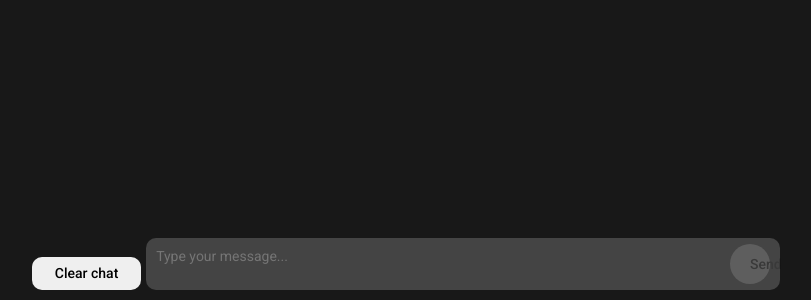
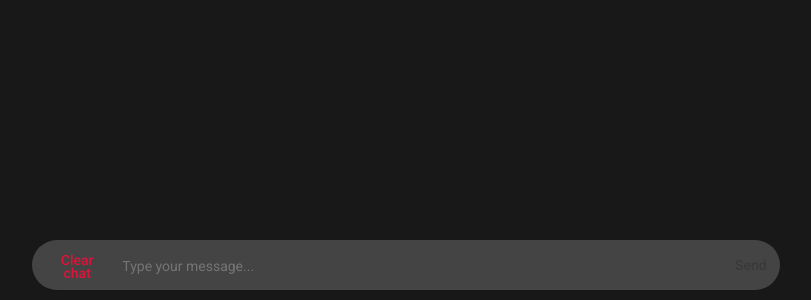
Before and after one commit to justberatt/realTimeChatApp, a plain HTML site: page index.html in a window 1280 px wide. Shown: the part 500-800 px from the top of the page, without its empty margins (234-1045 px from the left). Drawn offline with Linux system fonts and the light colour scheme; no server answers.

Commit message:
Done with input-container design

```diff
--- a/index.css
+++ b/index.css
@@ -27,54 +27,71 @@ body {
     bottom: 0;
 }
 
+.chat-input {
+    padding: 10px;
+    min-height: 40px;
+    width: 100%;
+    font-size: 16px;
+    outline: none; /* Remove default outline */
+    overflow-y: auto; /* Allow scrolling if content exceeds height */
+    max-height: 150px; /* Optional: Set max height to prevent infinite growth */
+    white-space: wrap; /* Allows text to wrap and preserve spaces */
+    background-color: rgb(68, 68, 68); /* Background color */
+}
+
+.input-container {
+    background-color: rgb(68, 68, 68);
+    border-radius: 25px;
+    margin-bottom: 10px;
+}
+
+.input-container__elements {
+    display: flex;
+    align-items: flex-end;
+}
+
 .message-input {
     background-color: rgb(68, 68, 68);
     color: snow;
-    border-radius: 10px;
     border: none;
-    padding: 10px;
+    /* padding: 5px; */
     font-size: 14px;
-    flex-grow: 80;
+    white-space: pre-wrap;
+    width: 100%;
+    outline: none;
     resize: none;
 }
 
-#input-container {
-    display: flex;
-    align-items: flex-end;
-    gap: 5px;
-    width: 100%;
-    margin: 0;
-    margin-bottom: 10px;
-    position: relative;
-}
 .send-button,
 .remove-btn {
     font-size: 14px;
     line-height: 13px;
     font-weight: 500;
     padding: 10px 20px;
-    border-radius: 10px;
     border: none;
     cursor: pointer;
-    flex-grow: 1;
+}
+
+.remove-btn {
+    color:crimson;
+    background-color: transparent;
 }
 
 .send-button {
-    position: absolute;
-    right: 10px;
-    align-self: center;
-    height: 40px;
-    width: 40px;
-    border-radius: 50%;
-    text-align: center;
+    height: 50px;
+    width: 50px;
+    border-top-right-radius: 50%;
+    border-bottom-right-radius: 50%;
+    margin-right: 15px;
 }
 
 .enabledBtn {
-    background-color: white;
-    color: black;
+    background: transparent;
+    color: rgb(167, 13, 233);
 }
 
 .disabledBtn {
+    background-color: transparent;
     opacity: 15%;
     cursor: default;
 }
--- a/index.html
+++ b/index.html
@@ -10,6 +10,8 @@
     <link rel="preconnect" href="https://fonts.googleapis.com">
     <link rel="preconnect" href="https://fonts.gstatic.com" crossorigin>
     <link href="https://fonts.googleapis.com/css2?family=Roboto:ital,wght@0,300;0,400;0,500;0,700;1,300;1,400;1,500;1,700&display=swap" rel="stylesheet">
+    <!-- Font Awesome CDN -->
+    <link rel="stylesheet" href="https://cdnjs.cloudflare.com/ajax/libs/font-awesome/6.6.0/css/all.min.css" integrity="sha512-Kc323vGBEqzTmouAECnVceyQqyqdsSiqLQISBL29aUW4U/M7pSPA/gEUZQqv1cwx4OnYxTxve5UMg5GT6L4JJg==" crossorigin="anonymous" referrerpolicy="no-referrer" />
     <title>Real-Time Chat App</title>
 </head>
 <body>
@@ -18,14 +20,16 @@
             <div id="messages-container">
                 <ul id="messages"></ul>
             </div>
-            <div id="input-container">
-                <button class="remove-btn" id="remove-btn">Clear chat</button>
-                <textarea
+            <div class="input-container" id="input-container">
+                <div class="input-container__elements">
+                    <button class="remove-btn" id="remove-btn">Clear chat</button>
+                    <textarea
                     class="message-input"
                     id="message-input"
                     placeholder="Type your message..."
                     data-gramm="false"></textarea>
-                <button class="send-button disabledBtn" id="send-button">Send</button>
+                    <button class="send-button disabledBtn" id="send-button">Send</button>
+                </div>
             </div>
         </div>
     </div>
--- a/index.js
+++ b/index.js
@@ -20,6 +20,7 @@ const referenceInDB = ref(database, "messages");
 
 const sendBtn = document.querySelector('#send-button');
 let messageInput = document.querySelector('#message-input');
+console.log(messageInput.value)
 const ulEl = document.querySelector('#messages')
 
 const render = (messages) => {
@@ -72,6 +73,7 @@ const handleSend = (e) => {
     if (e.type === 'click' || (e.type === 'keypress' && e.key === 'Enter')) {
         e.preventDefault();
         sendMessage();
+        toggleSendButton()
     }
 }
 
```
